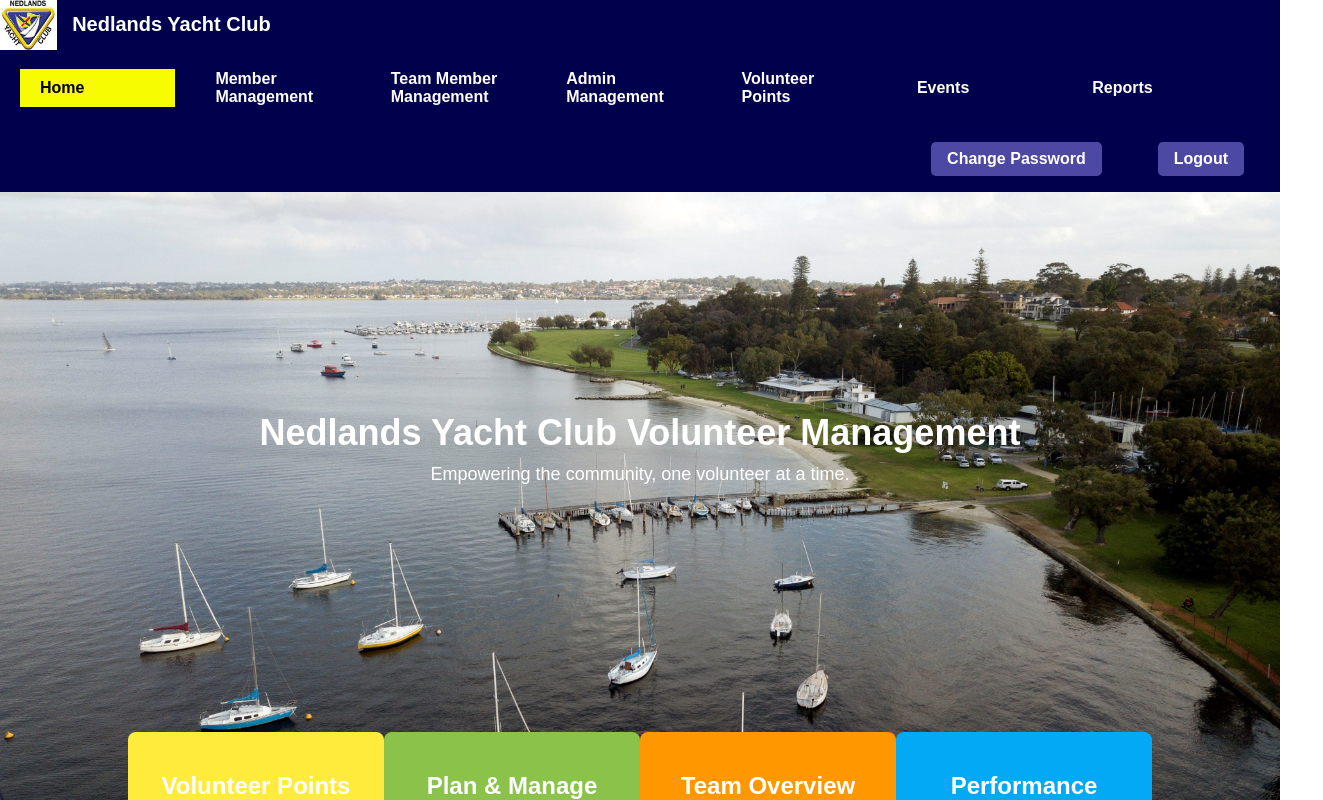
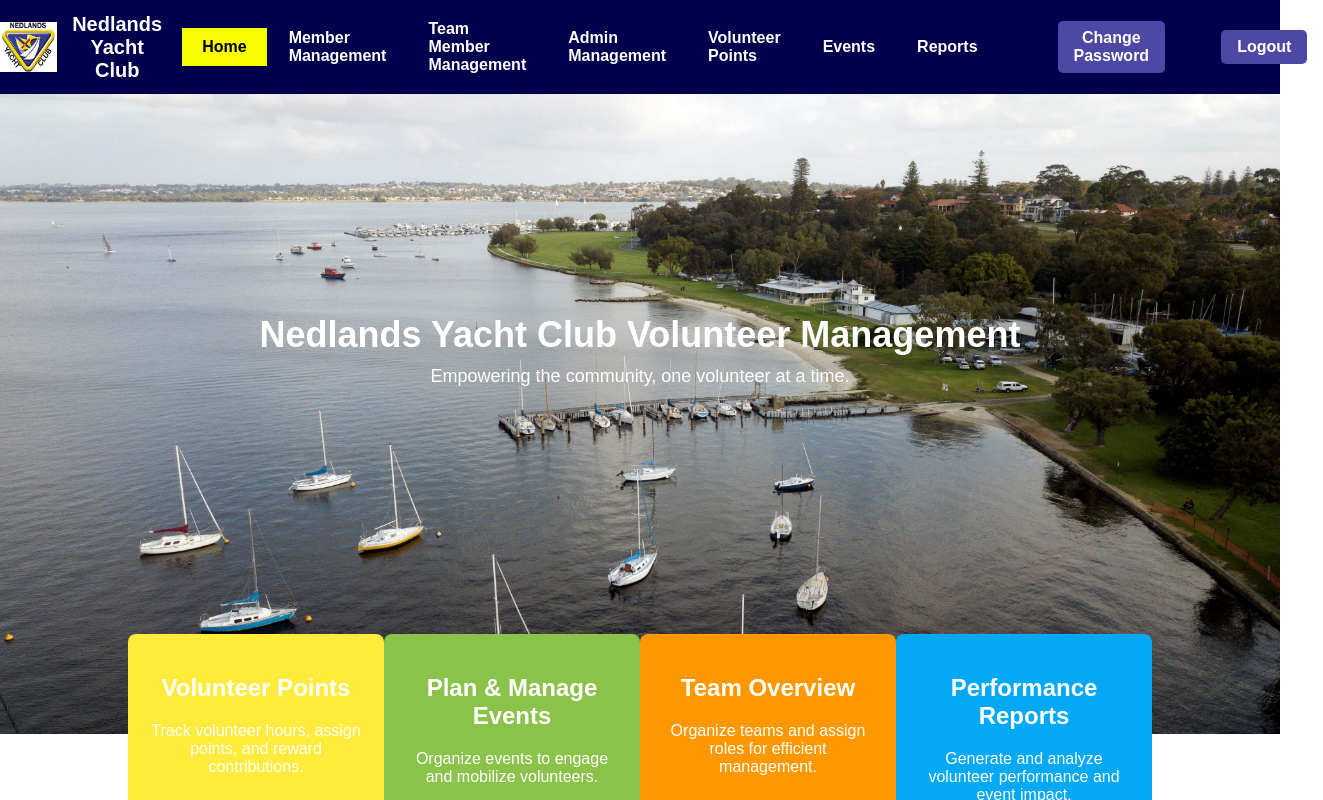
Before and after one commit to miacheng2/CITS5206-capstone, a React (Create React App) app in the folder Front_end/: page / in a window 1280 px wide. Shown: the top 800 px of the page, 1323 px wide, since content can reach past the window. Built offline with nearby package versions, Linux system fonts and the light colour scheme; sample sign-in values are in the browser's storage.

Commit message:
update the navbar

```diff
--- a/Front_end/src/components/styles/Navbar.module.css
+++ b/Front_end/src/components/styles/Navbar.module.css
@@ -9,17 +9,15 @@ body {
     min-height: 70px;
     display: flex;
     width: 100%;
-    justify-content: space-between;
+    justify-content: flex-start;
     background-color: #00004D;
     align-items: center;
     position: relative;
-    flex-wrap: wrap;
 }
 
 .rightDiv {
     display: flex;
     align-items: center;
-    flex-wrap: wrap;
 }
 
 .rightDiv h2 {
@@ -78,7 +76,7 @@ body {
     margin: 0;
     display: flex;
     align-items: center;
-    gap: 20px;
+    gap: 2px;
 }
 
 .navList li {
```
Also changed, not shown: 1 other file (tests, documents, lock files or other folders).
